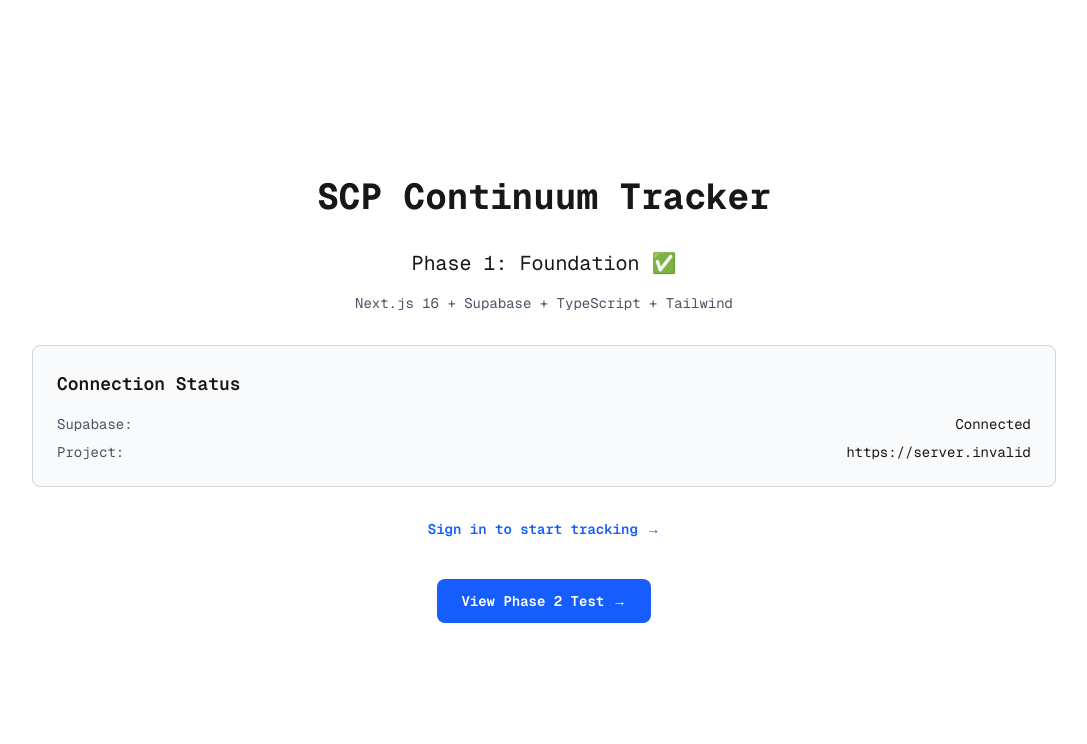
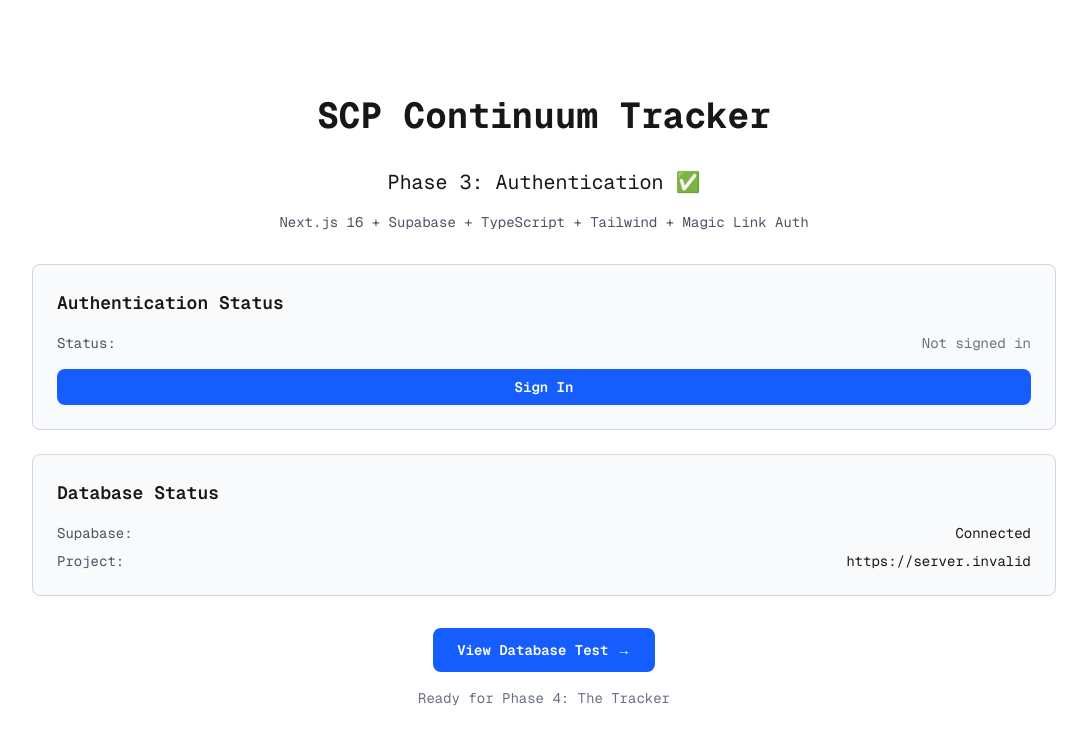
Before and after one commit to edwardstone1337/SCP, a Next.js app: page / in a window 1280 px wide. Shown: the top 744 px of the page, without its empty margins (96-1183 px from the left). Built offline with nearby package versions, Linux system fonts and the light colour scheme; no server answers; the database is empty.

Commit message:
feat: add auth state display and logout functionality

```diff
--- /dev/null
+++ b/app/auth/logout/route.ts
@@ -0,0 +1,27 @@
+import { createServerClient } from '@supabase/ssr'
+import { cookies } from 'next/headers'
+import { NextResponse, type NextRequest } from 'next/server'
+
+export async function POST(request: NextRequest) {
+  const cookieStore = await cookies()
+  const supabase = createServerClient(
+    process.env.NEXT_PUBLIC_SUPABASE_URL!,
+    process.env.NEXT_PUBLIC_SUPABASE_ANON_KEY!,
+    {
+      cookies: {
+        getAll() {
+          return cookieStore.getAll()
+        },
+        setAll(cookiesToSet) {
+          cookiesToSet.forEach(({ name, value, options }) =>
+            cookieStore.set(name, value, options)
+          )
+        },
+      },
+    }
+  )
+
+  await supabase.auth.signOut()
+
+  return NextResponse.redirect(new URL('/', request.url))
+}
--- a/app/page.tsx
+++ b/app/page.tsx
@@ -3,14 +3,17 @@
 export default async function Home() {
   const supabase = await createClient()
 
+  // Get current user
+  const { data: { user } } = await supabase.auth.getUser()
+
   // Test connection by checking Supabase URL
   const { data, error } = await supabase.from('_supabase_test').select('*').limit(1)
 
-const connectionStatus = error?.message.includes('relation') || error?.message.includes('Could not find the table')
-  ? 'Connected (no tables yet)'
-  : error
-  ? `Error: ${error.message}`
-  : 'Connected'
+  const connectionStatus = error?.message.includes('relation') || error?.message.includes('Could not find the table')
+    ? 'Connected (no tables yet)'
+    : error
+    ? `Error: ${error.message}`
+    : 'Connected'
 
   return (
     <main className="flex min-h-screen flex-col items-center justify-center p-24">
@@ -20,14 +23,61 @@
         </h1>
 
         <div className="mb-8 text-center">
-          <p className="text-xl mb-4">Phase 1: Foundation ✅</p>
+          <p className="text-xl mb-4">Phase 3: Authentication ✅</p>
           <p className="text-gray-600 dark:text-gray-400">
-            Next.js 16 + Supabase + TypeScript + Tailwind
+            Next.js 16 + Supabase + TypeScript + Tailwind + Magic Link Auth
           </p>
         </div>
 
-        <div className="border border-gray-300 dark:border-gray-700 rounded-lg p-6 bg-gray-50 dark:bg-gray-900">
-          <h2 className="text-lg font-semibold mb-4">Connection Status</h2>
+        {/* Auth Status */}
+        <div className="border border-gray-300 dark:border-gray-700 rounded-lg p-6 bg-gray-50 dark:bg-gray-900 mb-6">
+          <h2 className="text-lg font-semibold mb-4">Authentication Status</h2>
+          {user ? (
+            <div className="space-y-3">
+              <div className="flex justify-between items-center">
+                <dt className="text-gray-600 dark:text-gray-400">Status:</dt>
+                <dd className="font-mono text-sm text-green-600 dark:text-green-400">
+                  ✓ Authenticated
+                </dd>
+              </div>
+              <div className="flex justify-between items-center">
+                <dt className="text-gray-600 dark:text-gray-400">Email:</dt>
+                <dd className="font-mono text-sm">{user.email}</dd>
+              </div>
+              <div className="flex justify-between items-center">
+                <dt className="text-gray-600 dark:text-gray-400">User ID:</dt>
+                <dd className="font-mono text-xs truncate max-w-xs">{user.id}</dd>
+              </div>
+
+              <form action="/auth/logout" method="post" className="mt-4">
+                <button
+                  type="submit"
+                  className="w-full px-4 py-2 bg-red-600 hover:bg-red-700 text-white font-semibold rounded-lg transition-colors"
+                >
+                  Sign Out
+                </button>
+              </form>
+            </div>
+          ) : (
+            <div className="space-y-3">
+              <div className="flex justify-between items-center">
+                <dt className="text-gray-600 dark:text-gray-400">Status:</dt>
+                <dd className="font-mono text-sm text-gray-500">Not signed in</dd>
+              </div>
+
+              <a
+                href="/login"
+                className="block w-full px-4 py-2 bg-blue-600 hover:bg-blue-700 text-white font-semibold rounded-lg text-center transition-colors mt-4"
+              >
+                Sign In
+              </a>
+            </div>
+          )}
+        </div>
+
+        {/* Connection Status */}
+        <div className="border border-gray-300 dark:border-gray-700 rounded-lg p-6 bg-gray-50 dark:bg-gray-900 mb-6">
+          <h2 className="text-lg font-semibold mb-4">Database Status</h2>
           <dl className="space-y-2">
             <div className="flex justify-between">
               <dt className="text-gray-600 dark:text-gray-400">Supabase:</dt>
@@ -42,22 +92,18 @@
           </dl>
         </div>
 
-        <div className="mt-6 text-center">
-          <a
-            href="/login"
-            className="inline-block px-6 py-2 text-sm text-blue-600 dark:text-blue-400 hover:text-blue-700 dark:hover:text-blue-300 font-semibold"
-          >
-            Sign in to start tracking →
-          </a>
-        </div>
-
-        <div className="mt-8 text-center">
+        {/* Navigation */}
+        <div className="mt-8 text-center space-y-4">
           <a
             href="/test-data"
             className="inline-block px-6 py-3 bg-blue-600 hover:bg-blue-700 text-white rounded-lg font-semibold transition-colors"
           >
-            View Phase 2 Test →
+            View Database Test →
           </a>
+
+          <p className="text-sm text-gray-500">
+            Ready for Phase 4: The Tracker
+          </p>
         </div>
       </div>
     </main>
```
